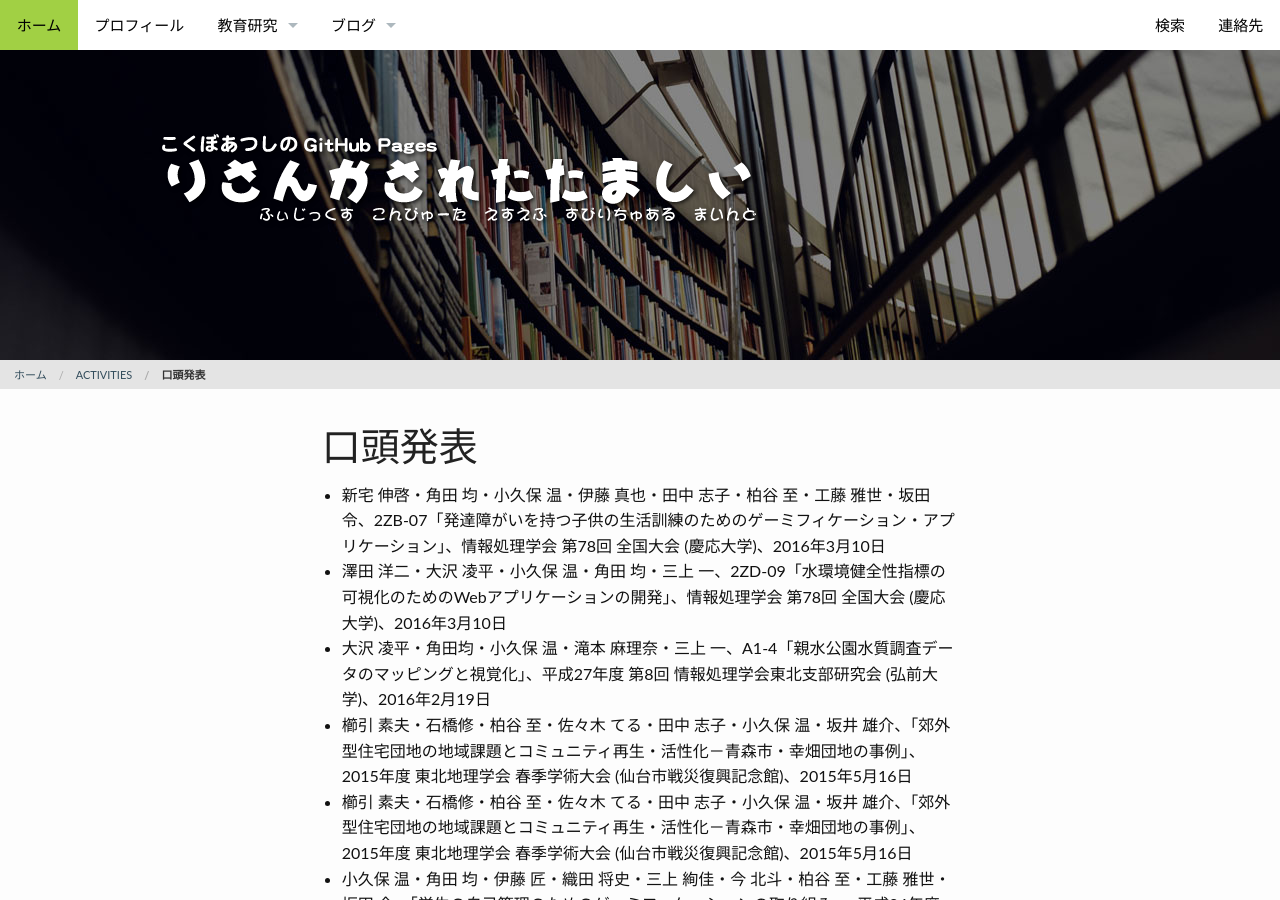
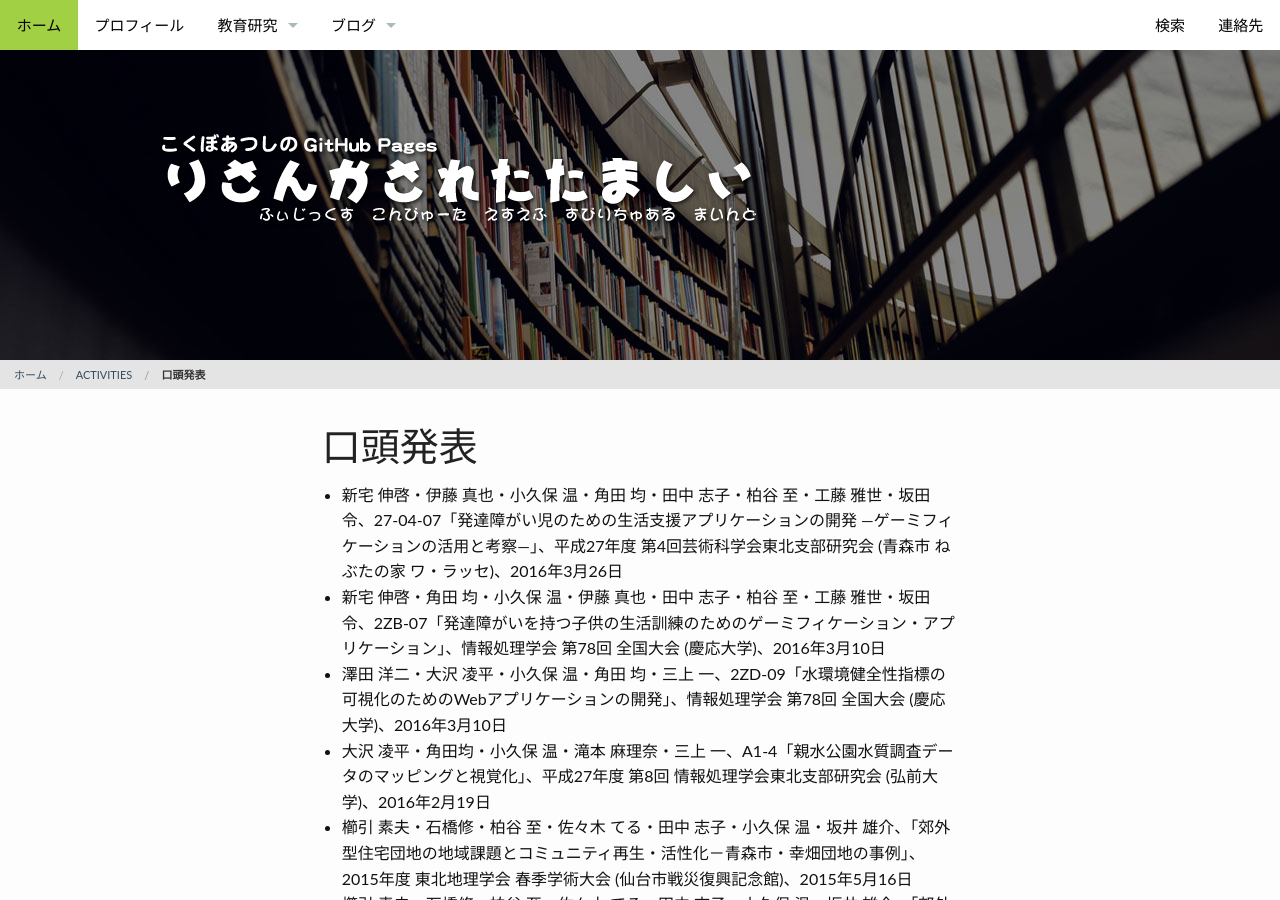
Before and after one commit to akokubo/akokubo.github.io, a Jekyll site: the page built from pages/activities/oral-presentations.md, in a window 1280 px wide and 900 px high. Built offline with Jekyll 4.4.1, drawn with Linux system fonts in a browser that asks for light colours.

Commit message:
口頭発表を追加
平成27年度 第4回芸術科学会東北支部研究会

```diff
--- a/pages/activities/oral-presentations.md
+++ b/pages/activities/oral-presentations.md
@@ -7,6 +7,7 @@ header:
     image_fullwidth: "header_unsplash_02.jpg"
 ---
 
+* 新宅 伸啓・伊藤 真也・小久保 温・角田 均・田中 志子・柏谷 至・工藤 雅世・坂田 令、27-04-07「発達障がい児のための生活支援アプリケーションの開発 ―ゲーミフィケーションの活用と考察―」、平成27年度 第4回芸術科学会東北支部研究会 (青森市 ねぶたの家 ワ・ラッセ)、2016年3月26日
 * 新宅 伸啓・角田 均・小久保 温・伊藤 真也・田中 志子・柏谷 至・工藤 雅世・坂田 令、2ZB-07「発達障がいを持つ子供の生活訓練のためのゲーミフィケーション・アプリケーション」、情報処理学会 第78回 全国大会 (慶応大学)、2016年3月10日
 * 澤田 洋二・大沢 凌平・小久保 温・角田 均・三上 一、2ZD-09「水環境健全性指標の可視化のためのWebアプリケーションの開発」、情報処理学会 第78回 全国大会 (慶応大学)、2016年3月10日
 * 大沢 凌平・角田均・小久保 温・滝本 麻理奈・三上 一、A1-4「親水公園水質調査データのマッピングと視覚化」、平成27年度 第8回 情報処理学会東北支部研究会 (弘前大学)、2016年2月19日
```
